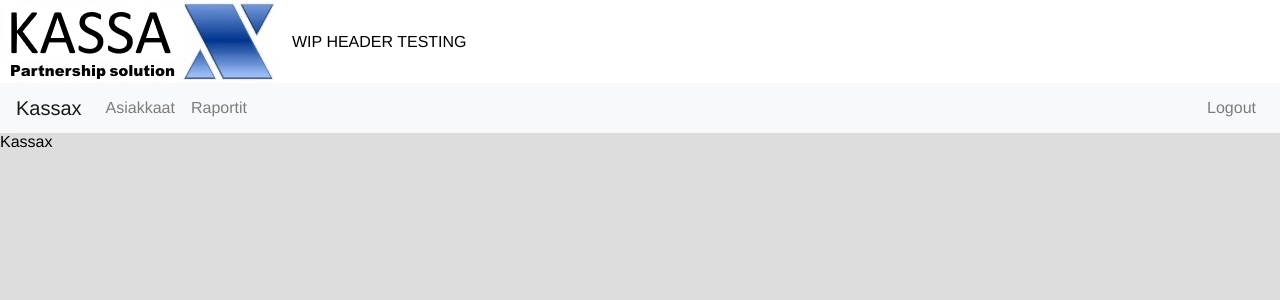
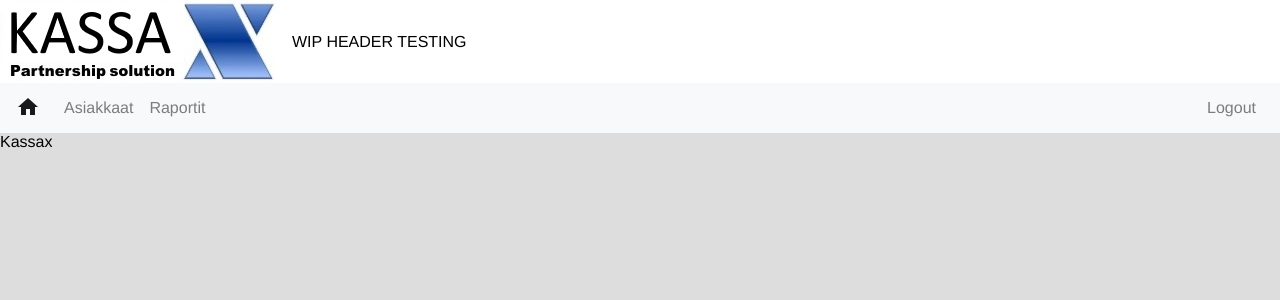
Before and after one commit to teamspareparts/Kassax, a PHP site: page /client/index.php in a window 1280 px wide. Shown: the top 300 px of the page. Run offline with PHP 8.4, Linux system fonts and the light colour scheme; the visitor is signed in with stand-in values (Sample User, id 1).

Commit message:
Add home-icon to navbar brand section

```diff
--- a/client/html_header.php
+++ b/client/html_header.php
@@ -35,7 +35,9 @@
 
 	<nav class="navbar navbar-expand-md navbar-light bg-light">
 		<!-- Brand & hamburger-icon -->
-		<a class="navbar-brand" href="./index.php">Kassax</a>
+		<a class="navbar-brand" href="./index.php">
+			<i class="material-icons" style="margin-top: -3px;">home</i>
+		</a>
 		<button class="navbar-toggler" type="button" data-toggle="collapse" data-target=".collapse" aria-controls="navbarSupportedContent" aria-expanded="false" aria-label="Toggle navigation">
 			<span class="navbar-toggler-icon"></span>
 		</button>
```
